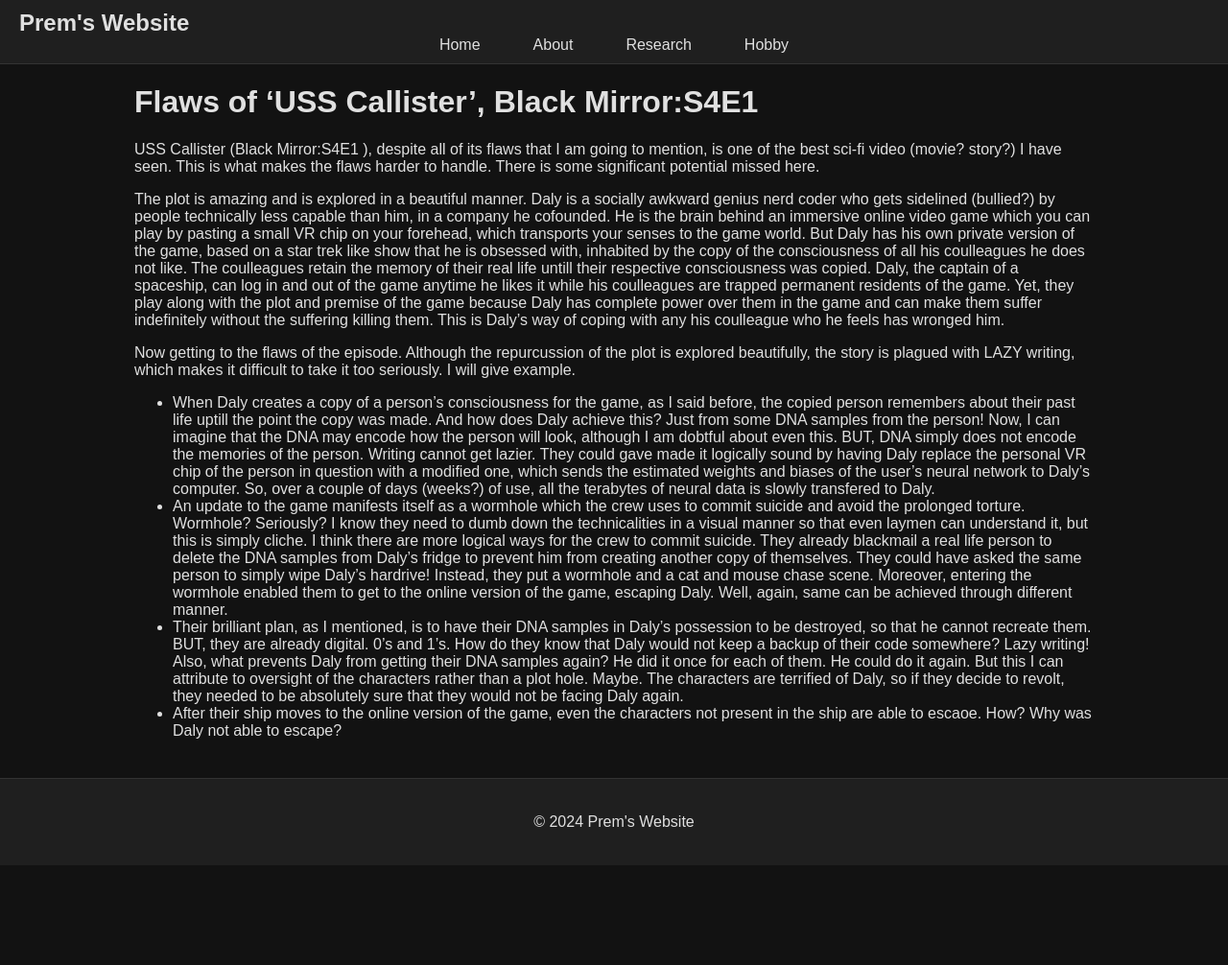
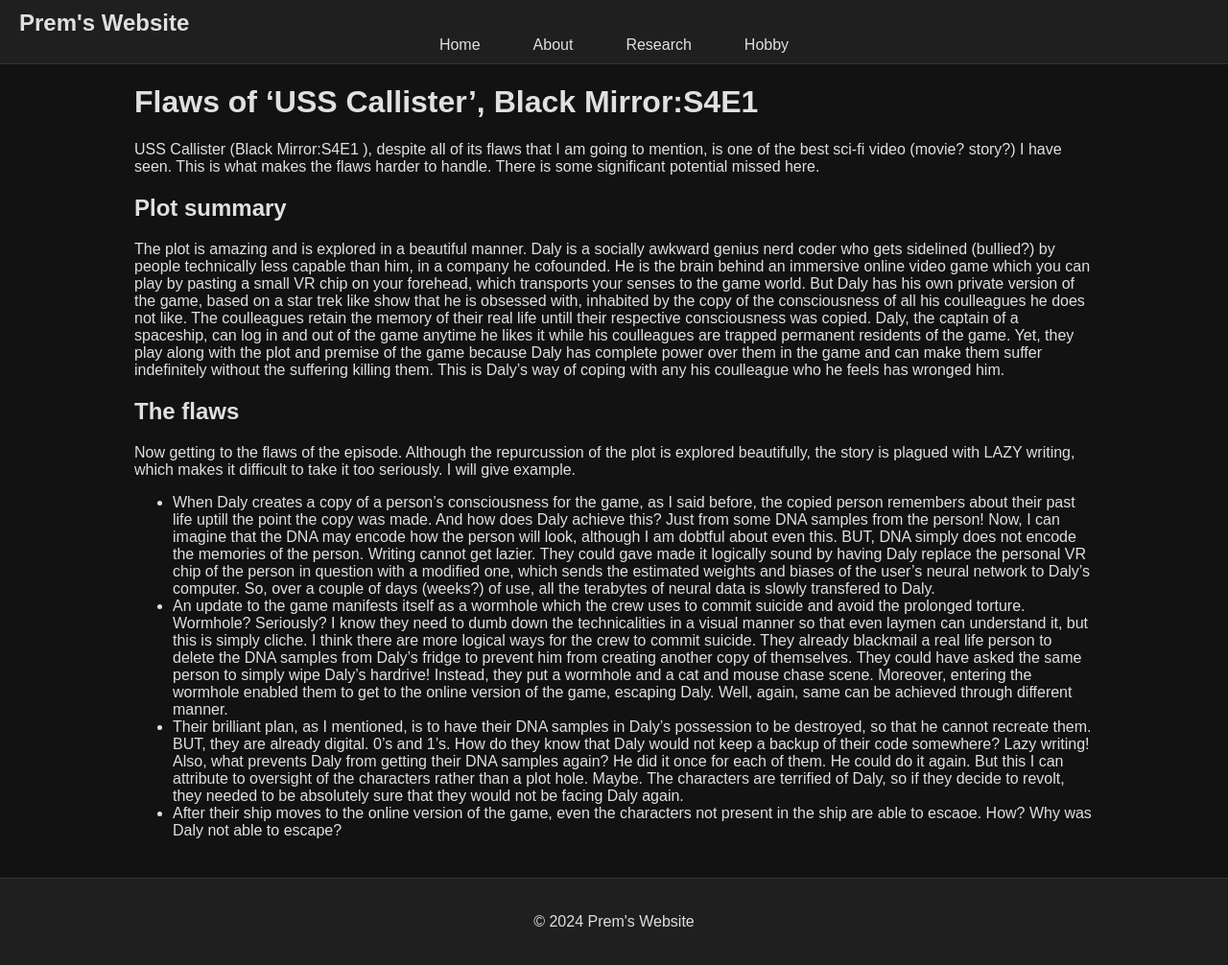
Before and after one commit to prem314/prem314.github.io, a Jekyll site: the page built from flaws_of_uss_callister_black_mirror_s4e1.md, in a window 1280 px wide. Shown: the whole page at 96% size. Built offline with Jekyll 4.4.1, drawn with Linux system fonts in a browser that asks for light colours; comment, search, counter and statistics services are not loaded; before the commit the page ends 902 px from its top, so only the background shows below that.

Commit message:
Update flaws_of_uss_callister_black_mirror_s4e1.md

```diff
--- a/flaws_of_uss_callister_black_mirror_s4e1.md
+++ b/flaws_of_uss_callister_black_mirror_s4e1.md
@@ -8,6 +8,7 @@
 
 USS Callister (Black Mirror:S4E1 ), despite all of its flaws that I am going to mention, is one of the best sci-fi video (movie? story?) I have seen. This is what makes the flaws harder to handle. There is some significant potential missed here.
 
+## Plot summary
 The plot is amazing and is explored in a beautiful manner. Daly is a socially awkward genius nerd coder who gets sidelined (bullied?) by people technically less capable than him, in a company he cofounded.
 He is the brain behind an immersive online video game which you can play by pasting a small VR chip on your forehead, which transports your senses to the game world.
 But Daly has his own private version of the game, based on a star trek like show that he is obsessed with, inhabited by the copy of the consciousness of all his coulleagues he does not like.
@@ -16,6 +17,8 @@
 Yet, they play along with the plot and premise of the game because Daly has complete power over them in the game and can make them suffer indefinitely without the suffering killing them.
 This is Daly's way of coping with any his coulleague who he feels has wronged him.
 
+
+## The flaws
 Now getting to the flaws of the episode. Although the repurcussion of the plot is explored beautifully, the story is plagued with LAZY writing, which makes it difficult to take it too seriously. I will give example.
 
   - When Daly creates a copy of a person's consciousness for the game, as I said before, the copied person remembers about their past life uptill the point the copy was made. And how does Daly achieve this? Just from some DNA samples from the person! Now, I can imagine that the DNA may encode how the person will look, although I am dobtful about even this. BUT, DNA simply does not encode the memories of the person. Writing cannot get lazier. They could gave made it logically sound by having Daly replace the personal VR chip of the person in question with a modified one, which sends the estimated weights and biases of the user's neural network to Daly's computer. So, over a couple of days (weeks?) of use, all the terabytes of neural data is slowly transfered to Daly.
```
